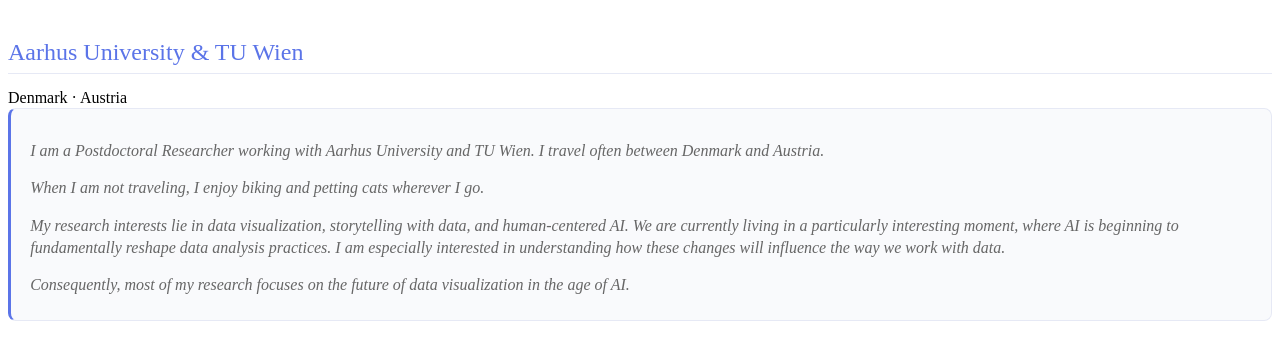
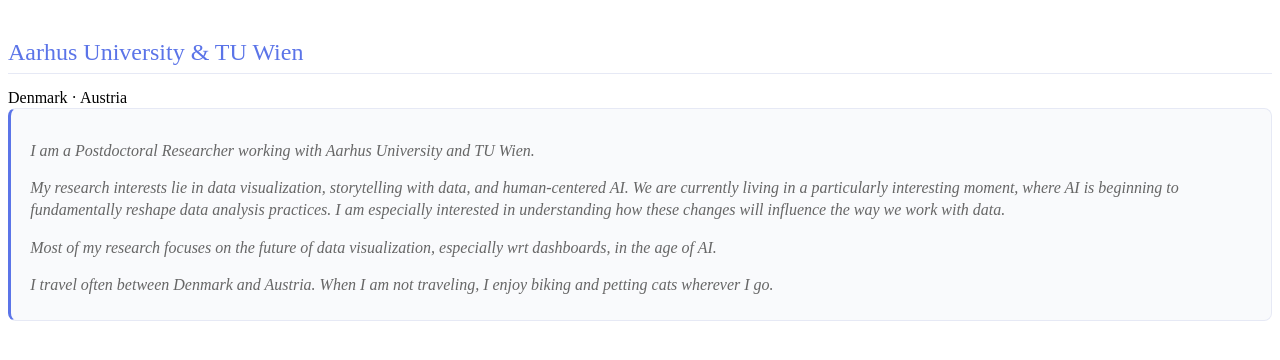
Before and after one commit to VAISHALI-DHANOA/VAISHALI-DHANOA.github.io, a plain HTML site: page AboutMe/aboutme.html in a window 1280 px wide. Drawn offline with Linux system fonts and the light colour scheme; files that its build step writes are made by us from their sources.

Commit message:
update about me

```diff
--- a/AboutMe/aboutme.html
+++ b/AboutMe/aboutme.html
@@ -8,11 +8,7 @@
     <span>Denmark · Austria </span>
     <div class="aboutme-item">
     <p class="aboutme-details">
-        I am a Postdoctoral Researcher working with Aarhus University and TU Wien. I travel often between Denmark and Austria.
-      </p>
-
-      <p class="aboutme-details">
-        When I am not traveling, I enjoy biking and petting cats wherever I go.
+        I am a Postdoctoral Researcher working with Aarhus University and TU Wien.
       </p>
 
       <p class="aboutme-details">
@@ -23,8 +19,10 @@
         the way we work with data.
       </p>
       <p class="aboutme-details">
-        Consequently, most of my research focuses on the future of data visualization
-        in the age of AI.
+       Most of my research focuses on the future of data visualization, especially wrt dashboards, in the age of AI.
+      </p>
+      <p class="aboutme-details">
+        I travel often between Denmark and Austria. When I am not traveling, I enjoy biking and petting cats wherever I go.
       </p>
     </div>
   </section>
```
